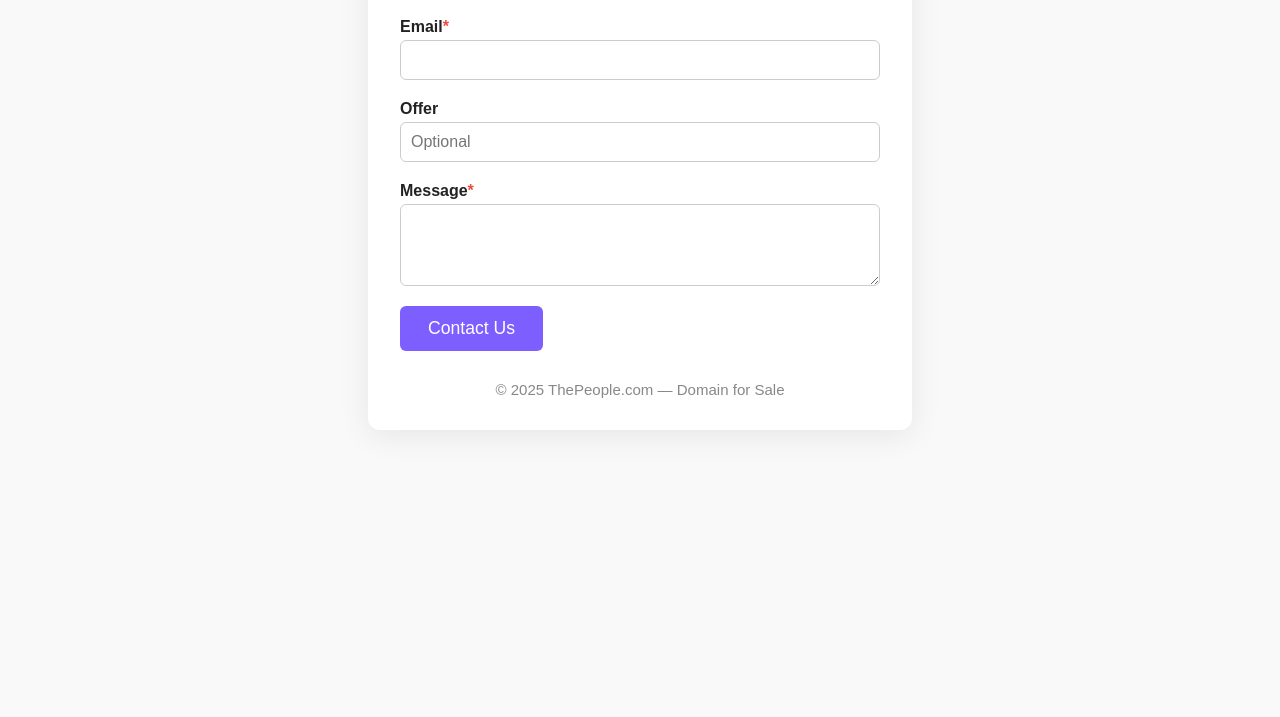
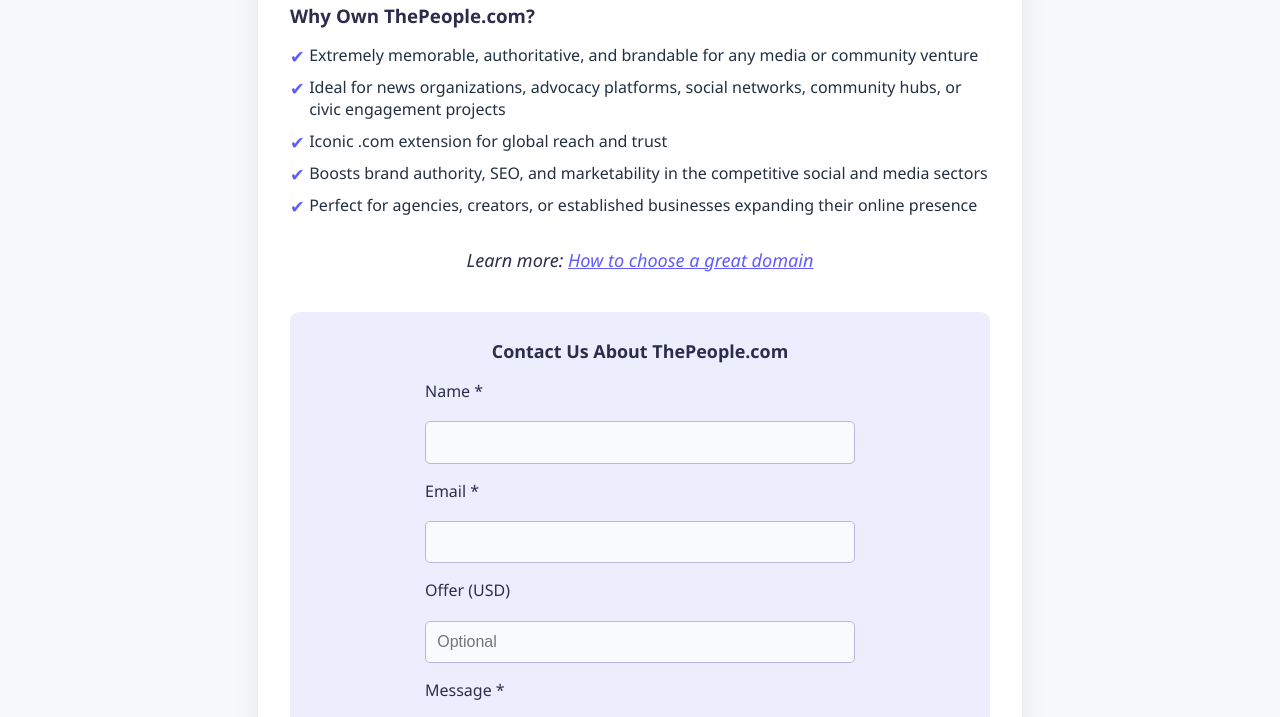
Before and after one commit to Schnyarp/ThePeopleCom, a plain HTML site: page index.html in a window 1280 px wide. Shown: the part 304-1021 px from the top of the page. Before the commit the page ends 800 px from the top, so only its background shows below. Drawn offline with Linux system fonts and the light colour scheme.

Commit message:
Add files via upload

```diff
--- a/index.html
+++ b/index.html
@@ -2,95 +2,236 @@
 <html lang="en">
 <head>
     <meta charset="UTF-8">
-  <title>ThePeople.com — Domain for Sale</title>
-  <meta name="viewport" content="width=device-width, initial-scale=1">
-  <meta name="description" content="ThePeople.com is a premium domain name available for sale. Contact us to make your offer.">
-  <meta name="keywords" content="ThePeople.com, domain for sale, premium domain, buy domain, contact">
+    <meta name="viewport" content="width=device-width, initial-scale=1.0">
+    <title>ThePeople.com – Premium Domain For Sale</title>
+    <meta name="description" content="ThePeople.com is a premium, memorable domain now available for purchase. The perfect name for your next media, community, or advocacy project.">
     <style>
         body {
-      font-family: Arial, sans-serif;
-      background: #f9f9f9;
-      margin: 0; padding: 0;
-      color: #222;
+            font-family: 'Segoe UI', Arial, sans-serif;
+            background: #f7f8fa;
+            margin: 0;
+            padding: 0;
+            color: #223040;
         }
-    .container {
-      max-width: 480px;
-      margin: 60px auto;
-      background: #fff;
-      padding: 32px;
-      border-radius: 12px;
-      box-shadow: 0 6px 32px rgba(0,0,0,0.08);
+        header {
+            background: #2c2c4d;
+            color: #fff;
+            padding: 2.1rem 0 1.4rem 0;
             text-align: center;
         }
-    h1 {
-      font-size: 2.2em;
-      margin-bottom: 0.3em;
+        header h1 {
+            margin: 0;
+            font-size: 2.6rem;
+            letter-spacing: 1px;
         }
-    p {
-      margin-bottom: 2em;
-      color: #444;
+        header p {
+            margin: 0.7rem 0 0 0;
+            font-size: 1.18rem;
+            color: #b7b7e1;
         }
-    form {
-      text-align: left;
+        main {
+            max-width: 700px;
+            margin: 2.5rem auto;
+            background: #fff;
+            border-radius: 12px;
+            box-shadow: 0 4px 24px rgba(44,44,77,0.09);
+            padding: 2.5rem 2rem 2rem 2rem;
         }
-    label {
-      display: block;
-      margin-bottom: 0.3em;
-      font-weight: bold;
+        .for-sale {
+            text-align: center;
+            font-size: 2.1rem;
+            margin-bottom: 2rem;
+            color: #2c2c4d;
+            font-weight: 700;
         }
-    input, textarea {
-      width: 100%;
-      padding: 10px;
-      margin-bottom: 1.2em;
-      border: 1px solid #ccc;
-      border-radius: 6px;
-      font-size: 1em;
-      box-sizing: border-box;
-      outline: none;
-      transition: border-color 0.2s;
+        .features {
+            margin: 2rem 0;
         }
-    input:focus, textarea:focus {
-      border-color: #7d5fff;
+        .features h2 {
+            color: #2c2c4d;
+            font-size: 1.17rem;
+            margin-bottom: 1rem;
         }
-    button {
-      background: #7d5fff;
+        .features ul {
+            list-style: none;
+            padding: 0;
+        }
+        .features li {
+            margin: 0.62rem 0;
+            padding-left: 1.2rem;
+            position: relative;
+        }
+        .features li::before {
+            content: "✔";
+            color: #605cff;
+            font-size: 1.1em;
+            position: absolute;
+            left: 0;
+        }
+        .inquiry-form-section {
+            margin: 2.5rem 0 0 0;
+            padding: 1.7rem 1.1rem 1.1rem 1.1rem;
+            background: #edeefd;
+            border-radius: 9px;
+        }
+        .inquiry-form-section h3 {
+            margin-top: 0;
+            color: #2c2c4d;
+            font-size: 1.12rem;
+            text-align: center;
+            margin-bottom: 1.08rem;
+        }
+        .info-article {
+            text-align: center;
+            margin-bottom: 1.7rem;
+            font-size: 1.13rem;
+            color: #2c2c4d;
+            font-style: italic;
+        }
+        .info-article a {
+            color: #605cff;
+            text-decoration: underline;
+        }
+        form.inquiry-form {
+            max-width: 430px;
+            margin: 0 auto;
+            display: flex;
+            flex-direction: column;
+            gap: 1rem;
+        }
+        .inquiry-form label {
+            font-size: 1rem;
+            color: #2c2c4d;
+            margin-bottom: 0.2rem;
+            font-weight: 500;
+        }
+        .inquiry-form input,
+        .inquiry-form textarea {
+            padding: 0.7rem;
+            border: 1px solid #b7b7e1;
+            border-radius: 5px;
+            font-size: 1rem;
+            background: #f8fafc;
+            resize: vertical;
+        }
+        .inquiry-form textarea {
+            min-height: 90px;
+            max-height: 220px;
+        }
+        .inquiry-form input[type="submit"] {
+            background: #605cff;
             color: #fff;
             border: none;
-      padding: 12px 28px;
-      font-size: 1.1em;
+            font-size: 1.1rem;
             border-radius: 6px;
+            padding: 0.8rem 0;
             cursor: pointer;
-      transition: background 0.2s;
+            transition: background 0.19s;
+            margin-top: 0.3rem;
         }
-    button:hover {
-      background: #5f3dc4;
+        .inquiry-form input[type="submit"]:hover {
+            background: #2c2c4d;
         }
-    .footnote { font-size: 0.94em; color: #888; margin-top: 2em; }
+        .thanks-message {
+            display: none;
+            text-align: center;
+            color: #2c2c4d;
+            font-weight: bold;
+            margin-top: 1.1rem;
+        }
+        footer {
+            text-align: center;
+            color: #b7b7e1;
+            font-size: 0.9rem;
+            padding: 1.6rem 0 0.7rem 0;
+        }
+        @media (max-width: 600px) {
+            main {
+                padding: 1.2rem 0.5rem 1rem 0.5rem;
+            }
+            .for-sale {
+                font-size: 1.4rem;
+            }
+            .inquiry-form-section {
+                padding: 1.1rem 0.3rem 0.5rem 0.3rem;
+            }
+            .info-article {
+                font-size: 1.02rem;
+            }
+        }
     </style>
 </head>
 <body>
-  <div class="container">
+    <header>
         <h1>ThePeople.com</h1>
-    <p><strong>This premium domain name is for sale!</strong><br>
-    Contact us below to make an offer or inquire for more details.</p>
-    <form action="https://formspree.io/f/xyzwvbnv" method="POST">
-      <label for="name">Name<span style="color:#e74c3c">*</span></label>
-      <input type="text" id="name" name="name" required>
+        <p>The Perfect Domain for Media, Community, or Advocacy Projects</p>
+    </header>
+    <main>
+        <div class="for-sale">This premium domain is <strong>for sale</strong>!</div>
+        <section class="features">
+            <h2>Why Own ThePeople.com?</h2>
+            <ul>
+                <li>Extremely memorable, authoritative, and brandable for any media or community venture</li>
+                <li>Ideal for news organizations, advocacy platforms, social networks, community hubs, or civic engagement projects</li>
+                <li>Iconic .com extension for global reach and trust</li>
+                <li>Boosts brand authority, SEO, and marketability in the competitive social and media sectors</li>
+                <li>Perfect for agencies, creators, or established businesses expanding their online presence</li>
+            </ul>
+        </section>
+        <div class="info-article">
+            Learn more: <a href="https://corelli.com/domains.html" target="_blank" rel="noopener">How to choose a great domain</a>
+        </div>
+        <section class="inquiry-form-section" id="inquiry-form">
+            <h3>Contact Us About ThePeople.com</h3>
+            <form class="inquiry-form" action="https://formspree.io/f/xyzwvbnv" method="POST" autocomplete="on">
+                <input type="hidden" name="_redirect" value="https://ThePeople.com/thank-you.html">
+                <label for="name">Name *</label>
+                <input type="text" name="name" id="name" required autocomplete="name">
 
-      <label for="email">Email<span style="color:#e74c3c">*</span></label>
-      <input type="email" id="email" name="email" required>
+                <label for="email">Email *</label>
+                <input type="email" name="email" id="email" required autocomplete="email">
 
-      <label for="offer">Offer</label>
-      <input type="text" id="offer" name="offer" placeholder="Optional">
+                <label for="offer">Offer (USD)</label>
+                <input type="number" name="offer" id="offer" min="0" step="any" placeholder="Optional">
 
-      <label for="message">Message<span style="color:#e74c3c">*</span></label>
-      <textarea id="message" name="message" rows="4" required></textarea>
+                <label for="message">Message *</label>
+                <textarea name="message" id="message" required placeholder="Your inquiry..."></textarea>
 
-      <button type="submit">Contact Us</button>
+                <input type="submit" value="Send Inquiry">
             </form>
-    <div class="footnote">
-      &copy; 2025 ThePeople.com &mdash; Domain for Sale
+            <div class="thanks-message" id="thanks-message">
+                Thank you for your inquiry! We will contact you soon.
             </div>
-  </div>
+        </section>
+    </main>
+    <footer>
+        &copy; 2025 ThePeople.com &ndash; This domain is for sale.
+    </footer>
+    <script>
+        // Optional: show a thank you message after submission using AJAX (Formspree supports this)
+        document.querySelector('.inquiry-form').addEventListener('submit', function(e) {
+            // Uncomment below to enable AJAX-style feedback (Formspree recommends this)
+            /*
+            e.preventDefault();
+            var form = this;
+            var data = new FormData(form);
+            fetch(form.action, {
+                method: form.method,
+                body: data,
+                headers: { 'Accept': 'application/json' }
+            }).then(function(response) {
+                if (response.ok) {
+                    window.location.href = "https://ThePeople.com/thank-you.html";
+                } else {
+                    response.json().then(function(data){
+                        alert(data.error || 'Oops! There was a problem submitting your form');
+                    });
+                }
+            }).catch(function(error) {
+                alert('Oops! There was a problem submitting your form');
+            });
+            */
+        });
+    </script>
 </body>
 </html>
```
Also changed, not shown: thank-you.html (added, +42 -0 lines). Lines whose indentation alone changed are shown as unchanged.
